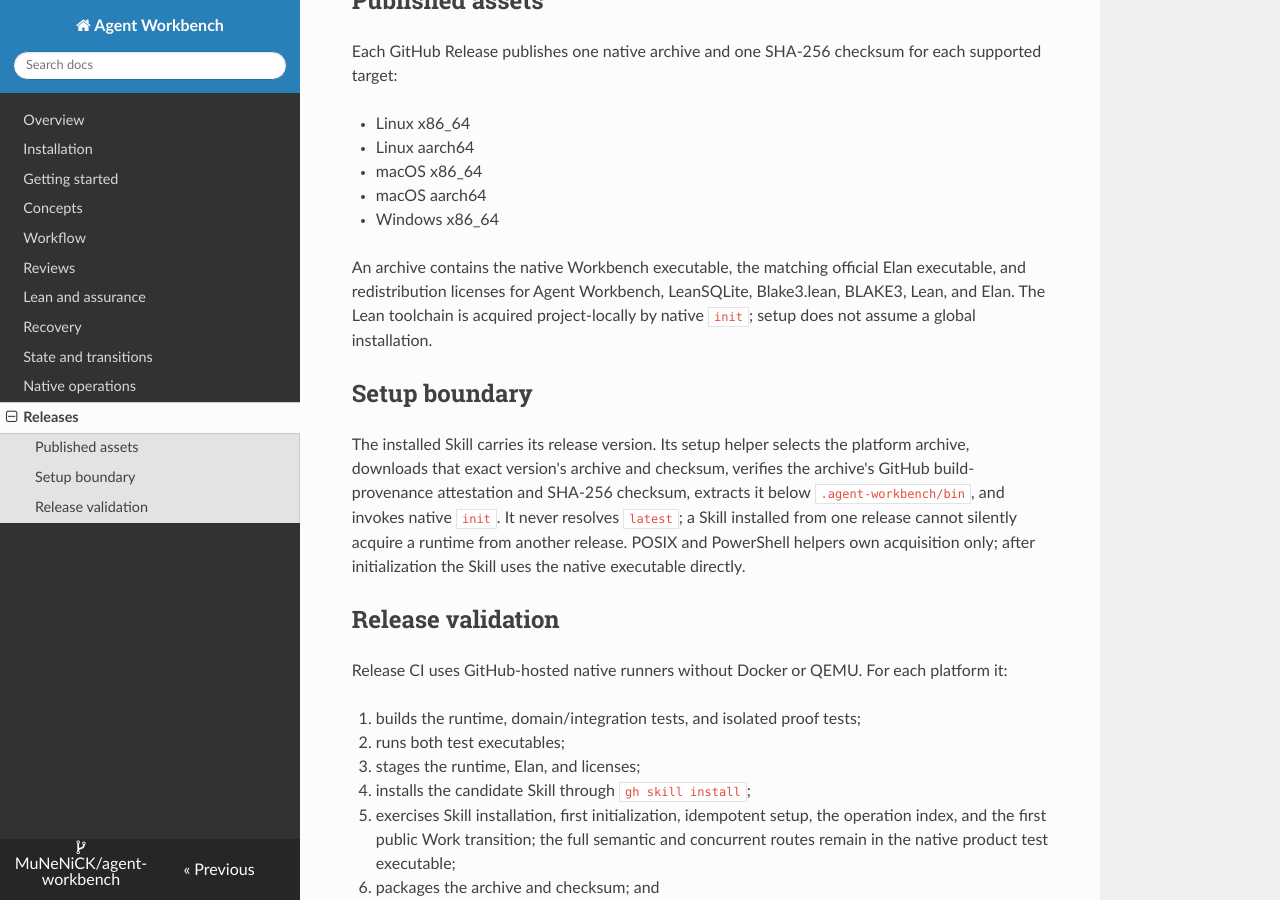
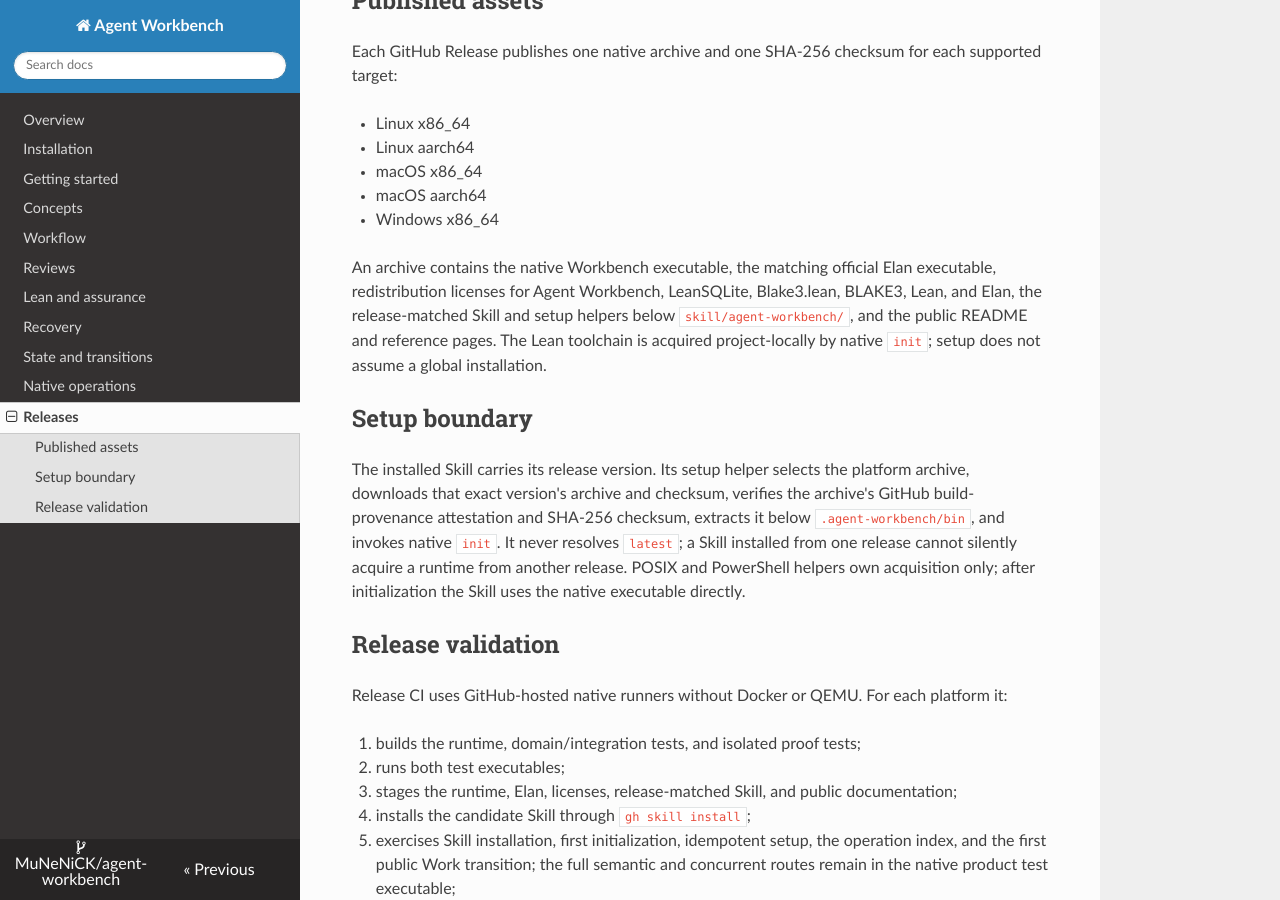
Before and after one commit to MuNeNiCK/agent-workbench, an MkDocs documentation site: the page built from docs/content/releases.md, in a window 1280 px wide and 900 px high, scrolled down 248 px. Built offline with MkDocs 1.6.1, drawn with Linux system fonts in a browser that asks for light colours; nearby versions of some CDN libraries.

Commit message:
fix: close final v0.2.8 release gaps

```diff
--- a/docs/content/releases.md
+++ b/docs/content/releases.md
@@ -13,9 +13,11 @@
 - macOS aarch64
 - Windows x86_64
 
-An archive contains the native Workbench executable, the matching official Elan executable, and
-redistribution licenses for Agent Workbench, LeanSQLite, Blake3.lean, BLAKE3, Lean, and Elan. The Lean
-toolchain is acquired project-locally by native `init`; setup does not assume a global installation.
+An archive contains the native Workbench executable, the matching official Elan executable,
+redistribution licenses for Agent Workbench, LeanSQLite, Blake3.lean, BLAKE3, Lean, and Elan, the
+release-matched Skill and setup helpers below `skill/agent-workbench/`, and the public README and
+reference pages. The Lean toolchain is acquired project-locally by native `init`; setup does not
+assume a global installation.
 
 ## Setup boundary
 
@@ -32,7 +34,7 @@
 
 1. builds the runtime, domain/integration tests, and isolated proof tests;
 2. runs both test executables;
-3. stages the runtime, Elan, and licenses;
+3. stages the runtime, Elan, licenses, release-matched Skill, and public documentation;
 4. installs the candidate Skill through `gh skill install`;
 5. exercises Skill installation, first initialization, idempotent setup, the operation index, and
    the first public Work transition; the full semantic and concurrent routes remain in the native
```
Also changed, not shown: 4 other files.
